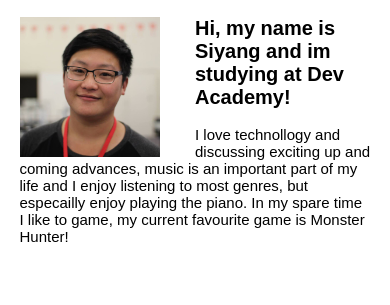
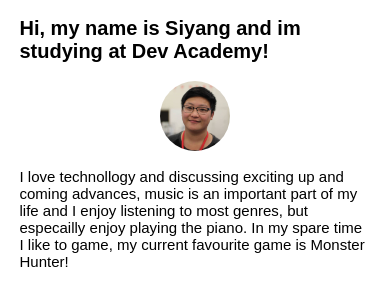
Before and after one commit to csiyang/csiyang.github.io, a plain HTML site: page about-me.html in a window 390 px wide. Shown: the part 323-628 px from the top of the page. Drawn offline with Linux system fonts and the light colour scheme.

Commit message:
minor changes/tidying up

```diff
--- a/about-me.html
+++ b/about-me.html
@@ -32,8 +32,8 @@
         <div class="content">
             <h1 id="title">About me</h1>
 
+            <h2>Hi, my name is Siyang and im studying at Dev Academy!</h2>
             <img id="me-image" src="images/me.jpeg" alt="my picture">
-            <h2>Hi, my name is Siyang and im studying at Dev Academy!</h2>
             <p>
                 I love technollogy and discussing exciting up and coming advances, music is an important part of my life and I enjoy listening to most genres, but especailly enjoy playing the piano. In my spare time I like to game, my current favourite game is Monster
                 Hunter!
--- a/styles/main.css
+++ b/styles/main.css
@@ -130,11 +130,19 @@ div.menu-bar {
     text-align: center;
 }
 
+#list {
+    list-style-type: none;
+    text-align: center;
+    padding: 5% 0;
+}
+
 #me-image {
-    float: left;
-    width: 40%;
+    display: block;
+    width: 30%;
     height: auto;
-    padding-right: 10%;
+    border-radius: 50%;
+    align-items: center;
+    margin: 5% auto;
 }
 
 
@@ -164,6 +172,9 @@ div.menu-bar {
         padding-left: 5%;
         padding-right: 5%;
     }
+    #me-image {
+        width: 20%;
+    }
 }
 
 
@@ -189,4 +200,7 @@ div.menu-bar {
         padding-left: 30%;
         padding-right: 30%;
     }
+    #me-image {
+        width: 40%;
+    }
 }
```
Also changed, not shown: index.html (+1 -1 lines).
